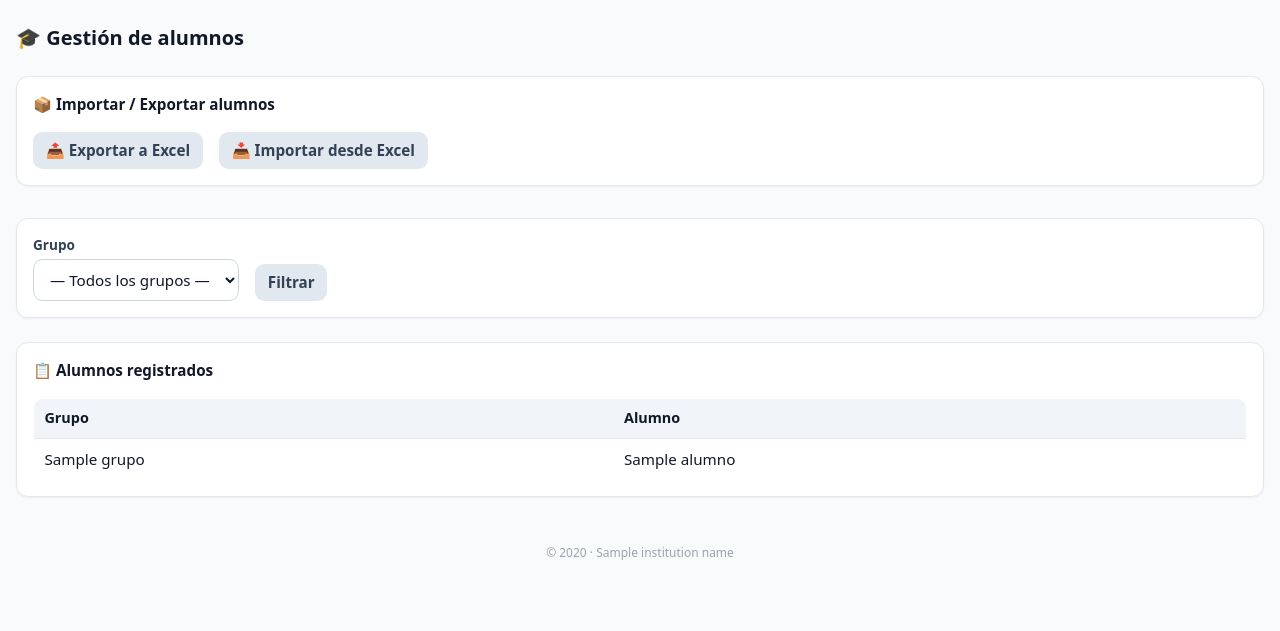
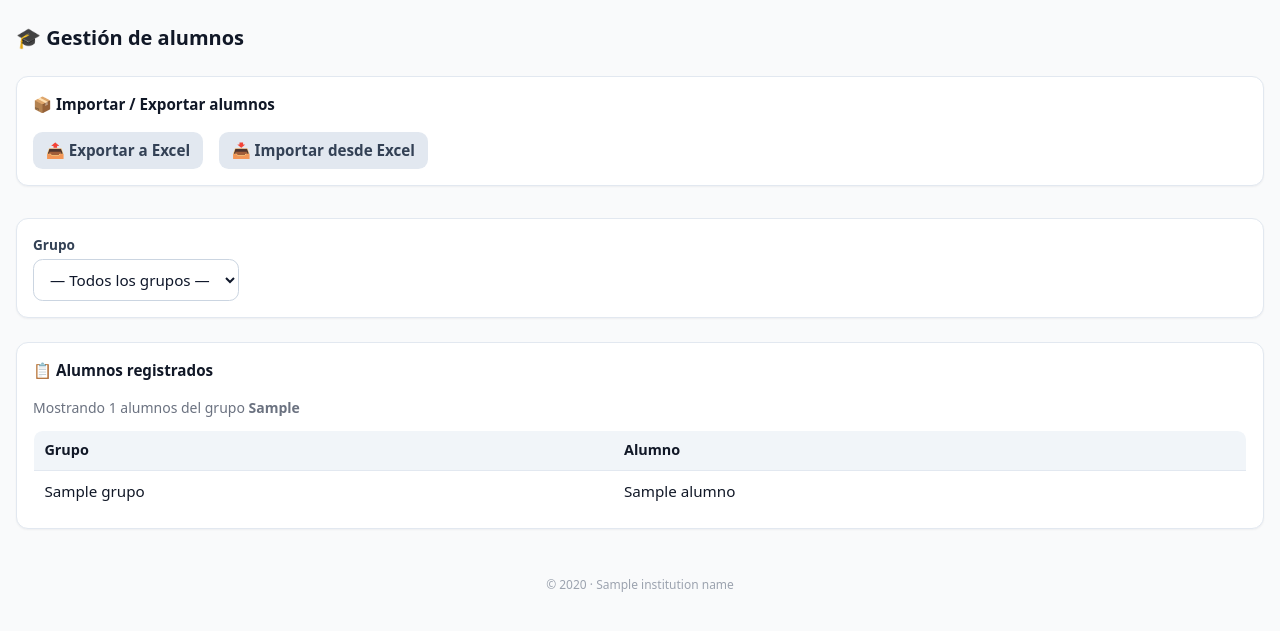
Before and after one commit to pablo-1974/AGB-incidencias, a FastAPI app: template templates/admin/students.html in a window 1280 px wide. Shown: the part 64-695 px from the top of the page. Run offline with FastAPI, Linux system fonts and the light colour scheme; the template is opened without the code that fills it: most values are stand-ins (such as "Sample title", 1, 10 or a date in 2020); grey boxes marked "Sample" are stand-in pictures; some libraries are stand-ins or nearby versions.

Commit message:
Update students.html

```diff
--- a/templates/admin/students.html
+++ b/templates/admin/students.html
@@ -73,7 +73,7 @@
 
     <div>
       <label class="label">Grupo</label>
-      <select name="grupo" class="input">
+      <select name="grupo" class="input auto-submit">
         <option value="">— Todos los grupos —</option>
         {% for g in groups %}
           <option value="{{ g }}"
@@ -84,10 +84,6 @@
       </select>
     </div>
 
-    <button type="submit" class="btn-muted">
-      Filtrar
-    </button>
-
   </form>
 </div>
 
@@ -97,6 +93,15 @@
 
 <div class="card">
   <h2 class="font-semibold mb-4">📋 Alumnos registrados</h2>
+
+  <p class="text-sm text-gray-500 mb-3">
+    Mostrando {{ students | length }}
+    {% if selected_group %}
+      alumnos del grupo <strong>{{ selected_group }}</strong>
+    {% else %}
+      alumnos
+    {% endif %}
+  </p>
 
   {% if students %}
   <table class="table">
@@ -122,4 +127,12 @@
   {% endif %}
 </div>
 
+<script>
+  document.querySelectorAll(".auto-submit").forEach(el => {
+    el.addEventListener("change", () => {
+      el.form.submit();
+    });
+  });
+</script>
+
 {% endblock %}
```
